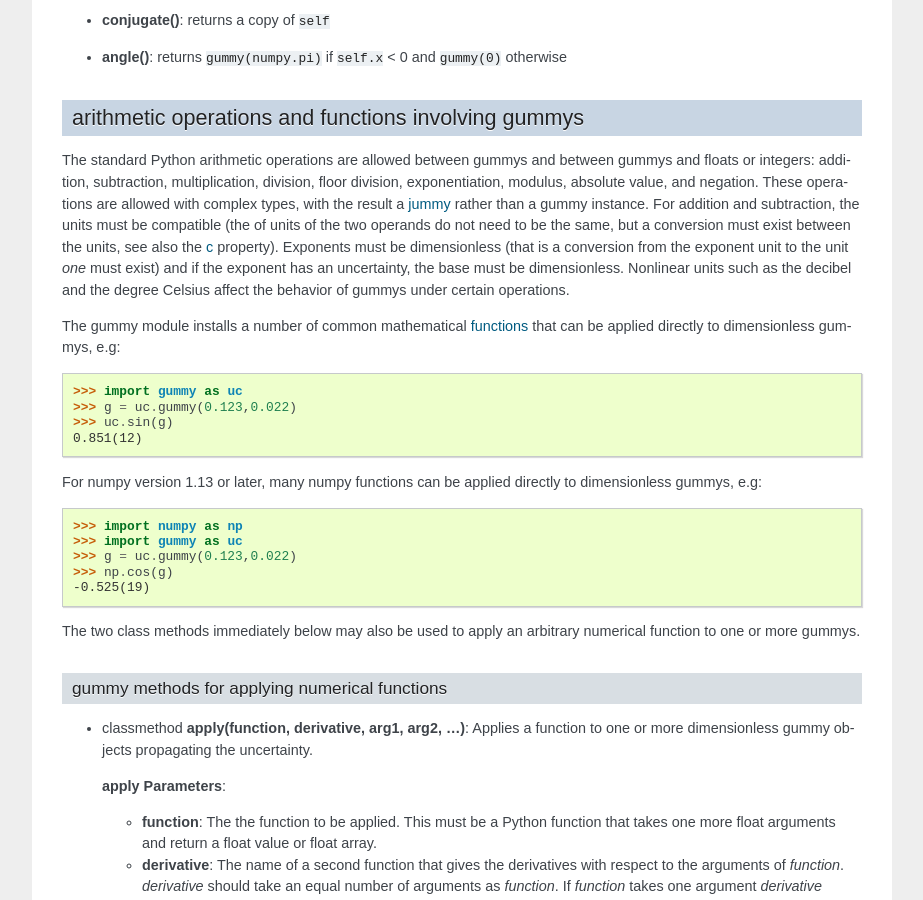
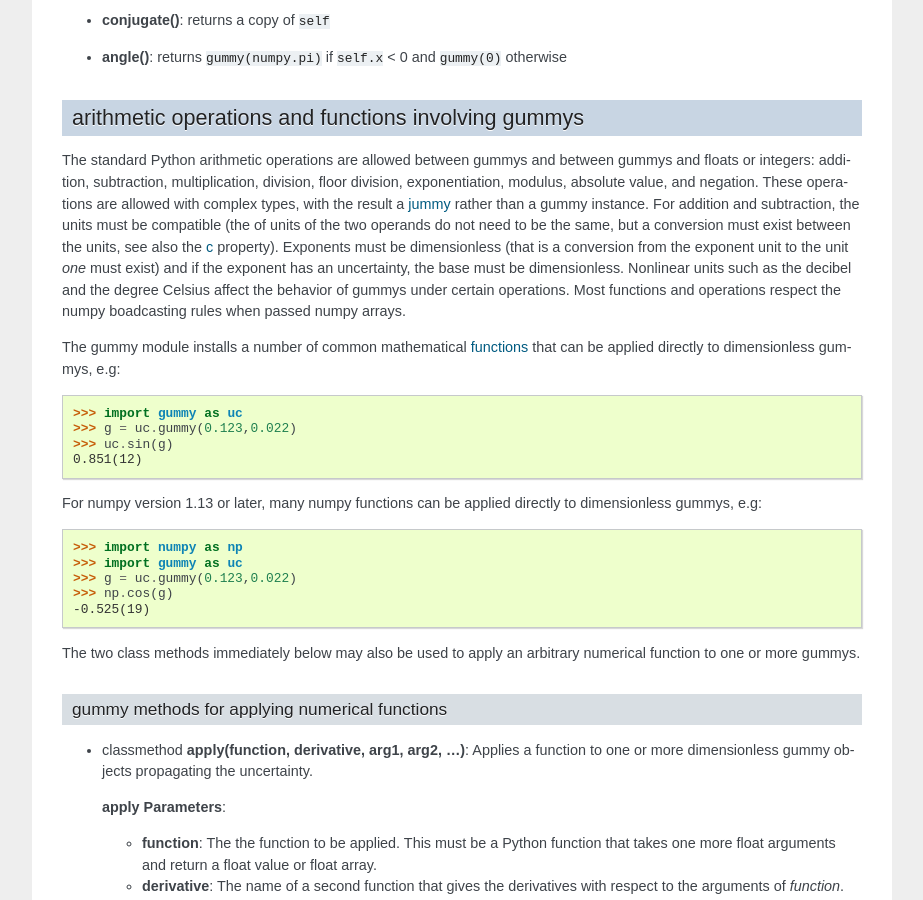
Before and after one commit to nrc-cnrc/MetroloPy, a Sphinx documentation site: the page built from docs/hand_made_doc.rst, in a window 1280 px wide and 900 px high, scrolled down 6359 px. Shown: the whole window, without its empty margins (198-1121 px from the left). Built offline with Sphinx 7.4.7, drawn with Linux system fonts in a browser that asks for light colours.

Commit message:
added not on numpy broadcasting

```diff
--- a/docs/hand_made_doc.rst
+++ b/docs/hand_made_doc.rst
@@ -541,7 +541,8 @@ c_ property). Exponents must be dimensionless (that is a
 conversion from the exponent unit to the unit *one* must exist) and if
 the exponent has an uncertainty, the base must be dimensionless.
 Nonlinear units such as the decibel and the degree Celsius affect the
-behavior of gummys under certain operations.
+behavior of gummys under certain operations.  Most functions and
+operations respect the numpy boadcasting rules when passed numpy arrays.
 
 The gummy module installs a number of common mathematical
 functions_ that can be applied directly to dimensionless
```
